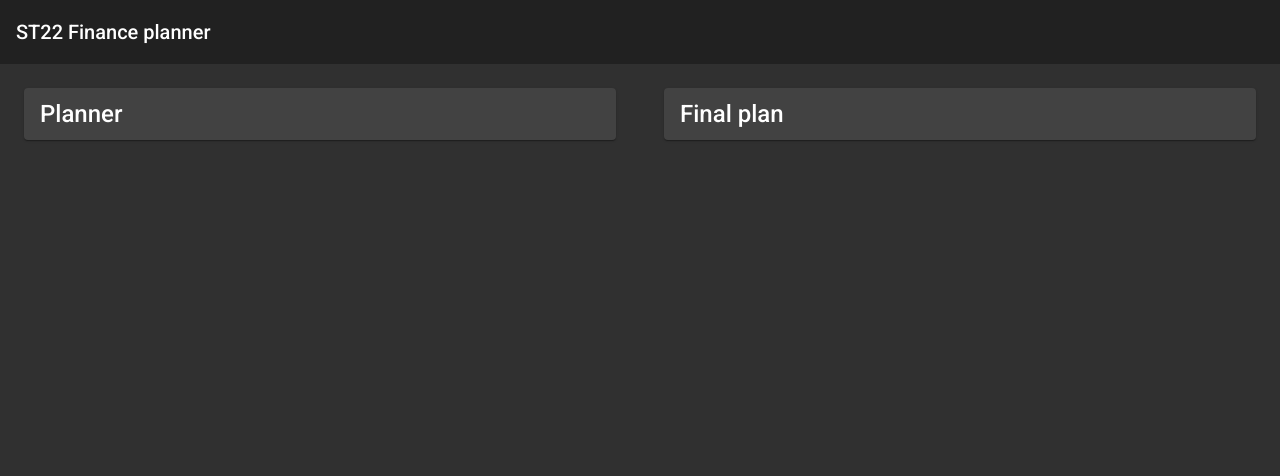
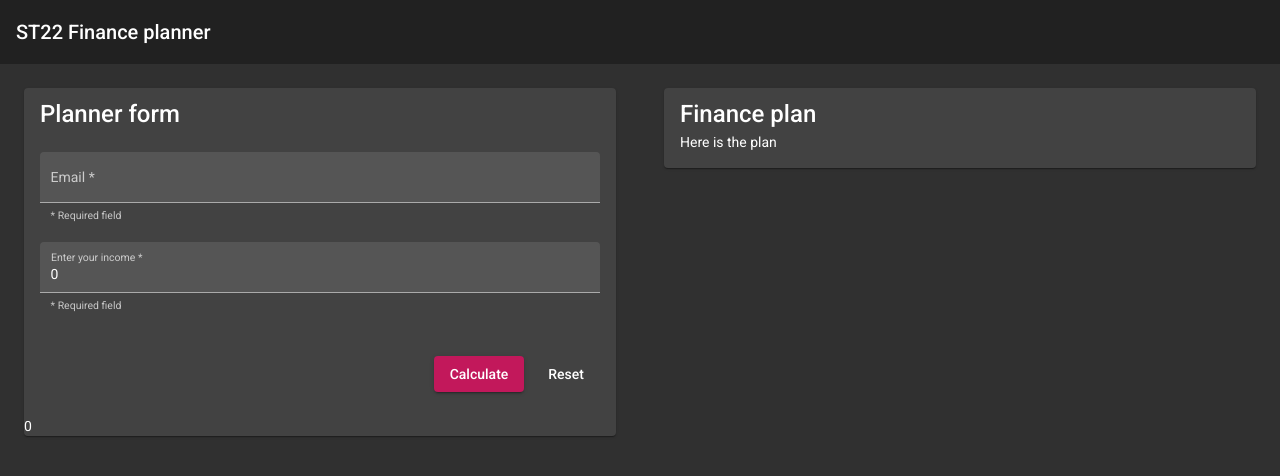
Before and after one commit to kricsi14/st22, an Angular app: page / in a window 1280 px wide. Shown: the top 476 px of the page. Built offline with nearby package versions, Linux system fonts and the light colour scheme.

Commit message:
add databindings

```diff
--- a/src/app/app.component.ts
+++ b/src/app/app.component.ts
@@ -1,4 +1,4 @@
-import { Component } from '@angular/core';
+import { Component } from '@angular/core'
 
 @Component({
   selector: 'app-root',
@@ -6,5 +6,4 @@ import { Component } from '@angular/core';
   styleUrls: ['./app.component.scss']
 })
 export class AppComponent {
-  title = 'st22';
 }
--- a/src/app/plan/plan.component.html
+++ b/src/app/plan/plan.component.html
@@ -1,3 +1,6 @@
 <mat-card class="m-3">
-  <mat-card-title>Final plan</mat-card-title>
+  <mat-card-title>{{ title }}</mat-card-title>
+  <mat-card-content>
+    Here is the plan
+  </mat-card-content>
 </mat-card>
--- a/src/app/plan/plan.component.ts
+++ b/src/app/plan/plan.component.ts
@@ -1,15 +1,15 @@
 import { Component, OnInit } from '@angular/core'
+
+interface Plan {
+
+}
 
 @Component({
   selector: 'st-plan',
   templateUrl: './plan.component.html',
   styleUrls: ['./plan.component.scss']
 })
-export class PlanComponent implements OnInit {
-
-  constructor () { }
-
-  ngOnInit (): void {
-  }
-
+export class PlanComponent {
+  title = 'Finance plan'
+  plan: null | Plan = null
 }
--- a/src/app/planner/planner.component.html
+++ b/src/app/planner/planner.component.html
@@ -1,3 +1,39 @@
 <mat-card class="m-3">
-  <mat-card-title>Planner</mat-card-title>
+  <mat-card-title>{{ title }}</mat-card-title>
+  <mat-card-content class="pt-5">
+    <form>
+      <mat-form-field class="w-full mb-5" appearance="fill">
+        <mat-label>Email</mat-label>
+        <input type="email" matInput [formControl]="emailFormControl" [errorStateMatcher]="matcher"
+               placeholder="Ex. pat@example.com" (input)="handleEmailChange($event)">
+        <mat-hint>* Required field</mat-hint>
+        <mat-error *ngIf="emailFormControl.hasError('email') && !emailFormControl.hasError('required')">
+          Please enter a valid email address
+        </mat-error>
+        <mat-error *ngIf="emailFormControl.hasError('required')">
+          Email is <strong>required</strong>
+        </mat-error>
+      </mat-form-field>
+      <mat-form-field class="w-full mb-5" appearance="fill">
+        <mat-label>Enter your income</mat-label>
+        <input type="number" matInput [formControl]="incomeFormControl" [errorStateMatcher]="matcher"
+               placeholder="Ex. pat@example.com" [(ngModel)]="income">
+        <mat-hint>* Required field</mat-hint>
+        <mat-error *ngIf="incomeFormControl.hasError('min') && !incomeFormControl.hasError('required')">
+          The minimum income is 0
+        </mat-error>
+        <mat-error *ngIf="incomeFormControl.hasError('required')">
+          Income is <strong>required</strong>
+        </mat-error>
+      </mat-form-field>
+    </form>
+  </mat-card-content>
+  <mat-card-actions class="text-end">
+    <button mat-raised-button color="primary" [disabled]="isCalculating"
+            (click)="calculatePlan()">{{ isCalculating ? 'Calculating plan...' : 'Calculate'}}</button>
+    <button mat-button color="secondary">Reset</button>
+  </mat-card-actions>
+  <mat-card-footer>
+    {{ income }}
+  </mat-card-footer>
 </mat-card>
--- a/src/app/planner/planner.component.ts
+++ b/src/app/planner/planner.component.ts
@@ -1,15 +1,40 @@
-import { Component, OnInit } from '@angular/core'
+import { Component } from '@angular/core'
+import { FormControl, FormGroupDirective, NgForm, Validators } from '@angular/forms'
+import { ErrorStateMatcher } from '@angular/material/core'
+
+/** Error when invalid control is dirty, touched, or submitted. */
+export class MyErrorStateMatcher implements ErrorStateMatcher {
+  isErrorState (control: FormControl | null, form: FormGroupDirective | NgForm | null): boolean {
+    const isSubmitted = form && form.submitted
+    return !!(control && control.invalid && (control.dirty || control.touched || isSubmitted))
+  }
+}
 
 @Component({
   selector: 'st-planner',
   templateUrl: './planner.component.html',
   styleUrls: ['./planner.component.scss']
 })
-export class PlannerComponent implements OnInit {
+export class PlannerComponent {
+  title = 'Planner form'
+  isCalculating = false
+  income: number = 0
 
-  constructor () { }
+  emailFormControl = new FormControl('', [Validators.required, Validators.email])
+  incomeFormControl = new FormControl('', [Validators.required, Validators.min(0)])
 
-  ngOnInit (): void {
+  matcher = new MyErrorStateMatcher()
+
+  handleEmailChange (event: Event) {
+    console.log('Email entered:', (<HTMLInputElement>event.target).value)
   }
 
+  calculatePlan () {
+    console.log('Calculating...')
+    this.isCalculating = true
+    setTimeout(() => {
+      this.isCalculating = false
+      console.log('Calculating complete!')
+    }, 5000)
+  }
 }
```
Also changed, not shown: src/app/app.module.ts (+10 -1 lines).
